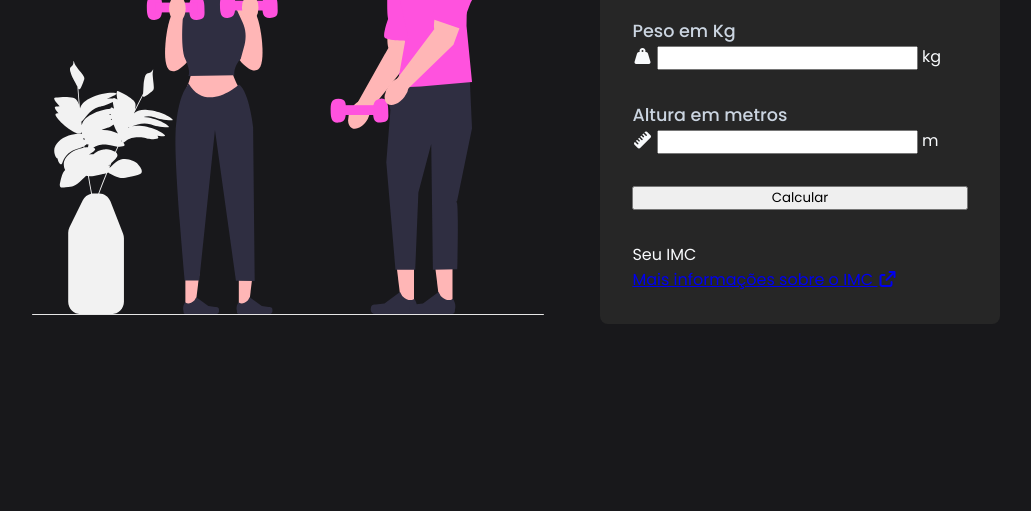
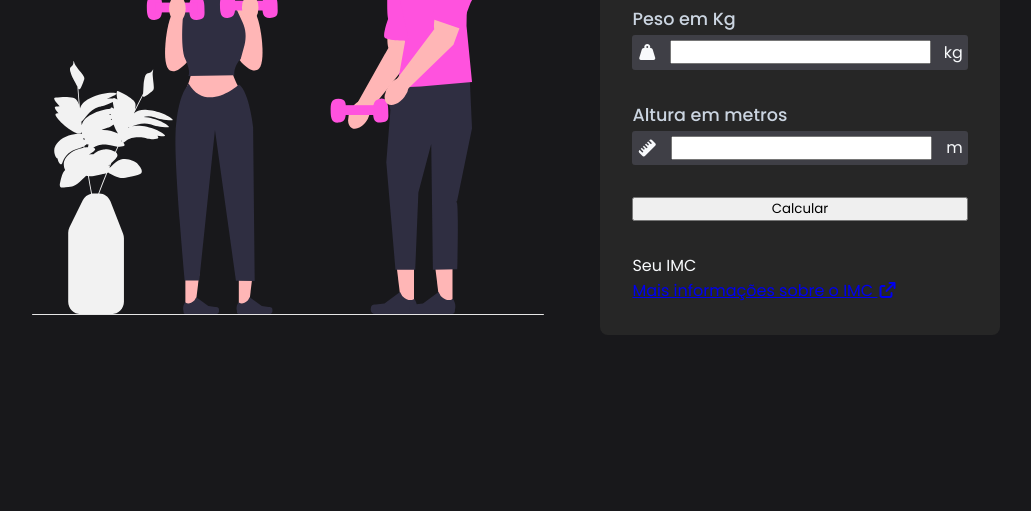
Before and after one commit to MarAlmeida-tenorio/CALCULADORA-IMC, a plain HTML site: page index.html in a window 1280 px wide. Shown: the part 289-800 px from the top of the page, without its empty margins (124-1155 px from the left). Drawn offline with Linux system fonts and the light colour scheme.

Commit message:
estilizando o input-field

```diff
--- a/assets/css/style.css
+++ b/assets/css/style.css
@@ -61,3 +61,12 @@ body {
     font-weight:500 ;
 
 }
+.input-field {
+    display: flex;
+    align-items: center;
+    justify-content: space-between;
+    background-color: #3f3f46;
+    padding: 0.3rem;
+    border-radius: 3px;
+    margin-top: 3px;
+}
```
